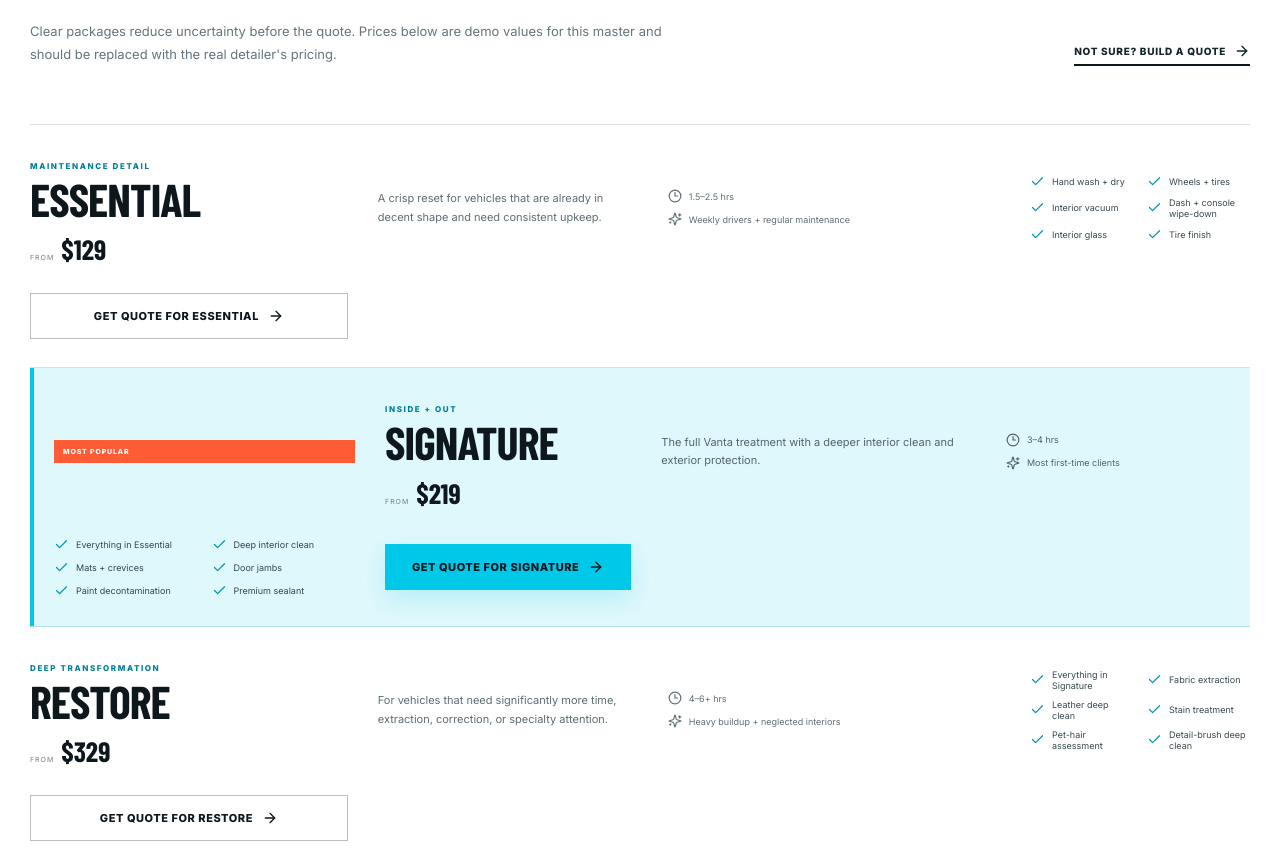
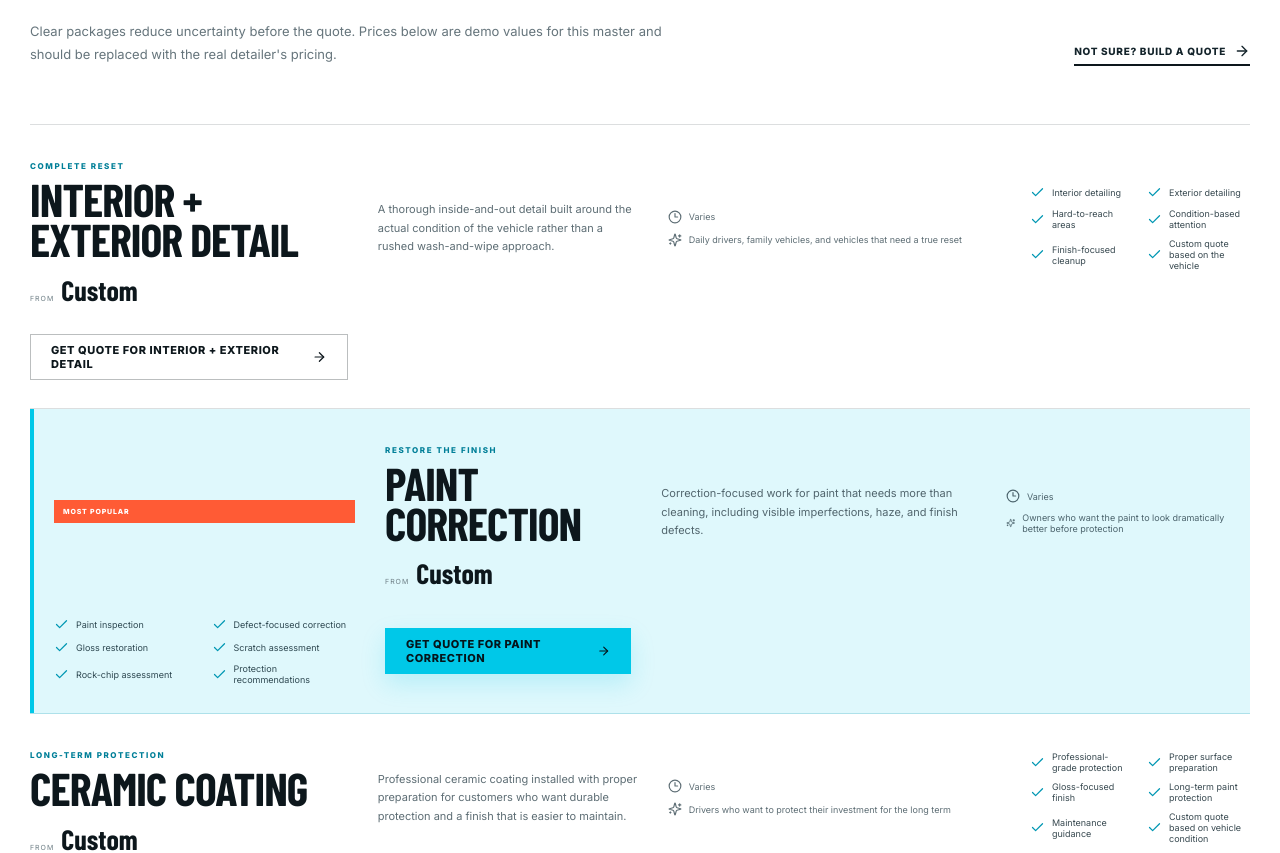
Before and after one commit to kstring00/service-template, a Next.js app: page / in a window 1280 px wide. Shown: the part 1145-1998 px from the top of the page. Built offline with nearby package versions, Linux system fonts and the light colour scheme; a web font is replaced by a local one.

Commit message:
Replace demo detailing data with verified Perfexxion content

```diff
--- a/data/site.ts
+++ b/data/site.ts
@@ -2,44 +2,38 @@ import type { AddOn, BeforeAfter, DetailPackage, FAQ, GalleryItem, NeedMatch, Re
 
 export const packages: DetailPackage[] = [
   {
-    id: "essential",
-    name: "Essential",
-    tagline: "Maintenance Detail",
-    description: "A crisp reset for vehicles that are already in decent shape and need consistent upkeep.",
-    startingPrice: "$129",
-    duration: "1.5–2.5 hrs",
-    idealFor: "Weekly drivers + regular maintenance",
-    features: ["Hand wash + dry", "Wheels + tires", "Interior vacuum", "Dash + console wipe-down", "Interior glass", "Tire finish"]
+    id: "full-detail",
+    name: "Interior + Exterior Detail",
+    tagline: "COMPLETE RESET",
+    description: "A thorough inside-and-out detail built around the actual condition of the vehicle rather than a rushed wash-and-wipe approach.",
+    idealFor: "Daily drivers, family vehicles, and vehicles that need a true reset",
+    features: ["Interior detailing", "Exterior detailing", "Hard-to-reach areas", "Condition-based attention", "Finish-focused cleanup", "Custom quote based on the vehicle"]
   },
   {
-    id: "signature",
-    name: "Signature",
-    tagline: "Inside + Out",
-    description: "The full Vanta treatment with a deeper interior clean and exterior protection.",
-    startingPrice: "$219",
-    duration: "3–4 hrs",
+    id: "paint-correction",
+    name: "Paint Correction",
+    tagline: "RESTORE THE FINISH",
+    description: "Correction-focused work for paint that needs more than cleaning, including visible imperfections, haze, and finish defects.",
     featured: true,
-    idealFor: "Most first-time clients",
-    features: ["Everything in Essential", "Deep interior clean", "Mats + crevices", "Door jambs", "Paint decontamination", "Premium sealant"]
+    idealFor: "Owners who want the paint to look dramatically better before protection",
+    features: ["Paint inspection", "Defect-focused correction", "Gloss restoration", "Scratch assessment", "Rock-chip assessment", "Protection recommendations"]
   },
   {
-    id: "restore",
-    name: "Restore",
-    tagline: "Deep Transformation",
-    description: "For vehicles that need significantly more time, extraction, correction, or specialty attention.",
-    startingPrice: "$329",
-    duration: "4–6+ hrs",
-    idealFor: "Heavy buildup + neglected interiors",
-    features: ["Everything in Signature", "Fabric extraction", "Leather deep clean", "Stain treatment", "Pet-hair assessment", "Detail-brush deep clean"]
+    id: "ceramic",
+    name: "Ceramic Coating",
+    tagline: "LONG-TERM PROTECTION",
+    description: "Professional ceramic coating installed with proper preparation for customers who want durable protection and a finish that is easier to maintain.",
+    idealFor: "Drivers who want to protect their investment for the long term",
+    features: ["Professional-grade protection", "Proper surface preparation", "Gloss-focused finish", "Long-term paint protection", "Maintenance guidance", "Custom quote based on vehicle condition"]
   }
 ];
 
 export const needMatches: NeedMatch[] = [
-  { prompt: "Just needs maintenance", recommendation: "Essential", detail: "Fast, polished upkeep without overbuying.", targetId: "essential" },
-  { prompt: "Interior is getting rough", recommendation: "Restore", detail: "More time for buildup, stains, mats, and crevices.", targetId: "restore" },
-  { prompt: "I want the whole vehicle transformed", recommendation: "Signature", detail: "Our most balanced inside-and-out reset.", targetId: "signature" },
-  { prompt: "Paint has swirls or haze", recommendation: "Paint Correction", detail: "A focused route for gloss and defect reduction.", targetId: "paint-correction" },
-  { prompt: "I want long-term paint protection", recommendation: "Ceramic Coating", detail: "Protection-focused service after proper prep.", targetId: "ceramic" }
+  { prompt: "My whole vehicle needs a reset", recommendation: "Interior + Exterior Detail", detail: "Start with a complete detail and let the vehicle's condition determine the level of attention.", targetId: "full-detail" },
+  { prompt: "My interior has years of buildup", recommendation: "Interior + Exterior Detail", detail: "Perfexxion reviews repeatedly highlight deep, time-intensive interior transformations.", targetId: "full-detail" },
+  { prompt: "My paint has swirls, haze, or defects", recommendation: "Paint Correction", detail: "A correction-focused path for restoring clarity and gloss before protection.", targetId: "paint-correction" },
+  { prompt: "I want long-term paint protection", recommendation: "Ceramic Coating", detail: "A professionally prepared coating path designed around protection, not a quick temporary shine.", targetId: "ceramic" },
+  { prompt: "I have chrome that needs attention", recommendation: "Chrome Polishing", detail: "Chrome polishing is one of Perfexxion's publicly listed specialty services.", targetId: "chrome-polishing" }
 ];
 
 export const services: Service[] = [
@@ -47,76 +41,70 @@ export const services: Service[] = [
     id: "ceramic",
     name: "Ceramic Coating",
     eyebrow: "PROTECTION",
-    description: "A premium protection path for easier maintenance, deeper gloss, and longer-lasting surface performance.",
-    startingPrice: "$699",
+    description: "Professionally installed ceramic protection with the preparation needed for a durable, high-gloss result.",
     image: "https://images.unsplash.com/photo-1503736334956-4c8f8e92946d?auto=format&fit=crop&w=1200&q=85"
   },
   {
     id: "paint-correction",
     name: "Paint Correction",
-    eyebrow: "GLOSS",
-    description: "Machine-polishing options for visible swirls, haze, oxidation, and tired-looking paint.",
-    startingPrice: "$449",
+    eyebrow: "RESTORATION",
+    description: "Finish correction for visible paint defects, swirls, haze, and imperfections that a standard detail cannot address.",
     image: "https://images.unsplash.com/photo-1494976388531-d1058494cdd8?auto=format&fit=crop&w=1200&q=85"
   },
   {
-    id: "interior",
-    name: "Interior Reset",
-    eyebrow: "DEEP CLEAN",
-    description: "Focused interior cleaning for high-touch surfaces, seats, carpets, mats, vents, and hard-to-reach areas.",
-    startingPrice: "$179",
-    image: "https://images.unsplash.com/photo-1503376780353-7e6692767b70?auto=format&fit=crop&w=1200&q=85"
+    id: "chrome-polishing",
+    name: "Chrome Polishing",
+    eyebrow: "DETAIL WORK",
+    description: "Focused polishing for chrome surfaces when the details need the same level of attention as the rest of the vehicle.",
+    image: "https://images.unsplash.com/photo-1542282088-72c9c27ed0cd?auto=format&fit=crop&w=1200&q=85"
   }
 ];
 
 export const addOns: AddOn[] = [
-  { name: "Pet Hair Removal", description: "Added time for embedded fur in carpet, mats, and fabric.", startingPrice: "$40" },
-  { name: "Engine Bay Detail", description: "Careful cosmetic clean and dressing of visible engine-bay surfaces.", startingPrice: "$55" },
-  { name: "Headlight Restoration", description: "Clarity-focused correction for oxidized exterior lenses.", startingPrice: "$75" },
-  { name: "Odor Treatment", description: "Targeted deodorizing after the source has been identified and cleaned.", startingPrice: "$45" }
+  { name: "Scratch Assessment", description: "Have visible scratches evaluated as part of the quote so the right correction approach can be discussed." },
+  { name: "Rock-Chip Attention", description: "Perfexxion publicly lists rock-chip work among the finish issues it can address." },
+  { name: "Deep Interior Attention", description: "For neglected interiors, stains, family vehicles, and hard-to-reach areas that need more time." },
+  { name: "Chrome Polishing", description: "Specialty polishing for chrome surfaces that need restoration and finishing attention." }
 ];
 
+/** Temporary editorial placeholders. Replace with Perfexxion's own before/after photos in the next pass. */
 export const beforeAfter: BeforeAfter[] = [
   {
     id: "paint",
     category: "Paint Correction",
-    title: "From flat to reflective.",
-    description: "A concept example of the transformation-focused proof this master is designed to showcase.",
+    title: "The proof should be visible.",
+    description: "Temporary imagery for the private preview. Perfexxion's real transformation photos will replace this in the next pass.",
     before: "https://images.unsplash.com/photo-1519641471654-76ce0107ad1b?auto=format&fit=crop&w=1400&q=80",
     after: "https://images.unsplash.com/photo-1504215680853-026ed2a45def?auto=format&fit=crop&w=1400&q=90"
   }
 ];
 
+/** Temporary editorial placeholders. Replace with Perfexxion's own photos next. */
 export const gallery: GalleryItem[] = [
-  { id: "g1", src: "https://images.unsplash.com/photo-1492144534655-ae79c964c9d7?auto=format&fit=crop&w=1400&q=85", alt: "Dark performance car with polished paint", category: "Exterior", caption: "Deep gloss" },
-  { id: "g2", src: "https://images.unsplash.com/photo-1553440569-bcc63803a83d?auto=format&fit=crop&w=1000&q=85", alt: "Premium vehicle interior", category: "Interior", caption: "Cabin reset" },
-  { id: "g3", src: "https://images.unsplash.com/photo-1542282088-72c9c27ed0cd?auto=format&fit=crop&w=1000&q=85", alt: "Detailed sports car wheel and body", category: "Wheels", caption: "Finished details" },
-  { id: "g4", src: "https://images.unsplash.com/photo-1555215695-3004980ad54e?auto=format&fit=crop&w=1200&q=85", alt: "Clean luxury vehicle", category: "Premium", caption: "Protection ready" }
+  { id: "g1", src: "https://images.unsplash.com/photo-1492144534655-ae79c964c9d7?auto=format&fit=crop&w=1400&q=85", alt: "Temporary performance car placeholder", category: "Exterior", caption: "Perfexxion photos coming next" },
+  { id: "g2", src: "https://images.unsplash.com/photo-1553440569-bcc63803a83d?auto=format&fit=crop&w=1000&q=85", alt: "Temporary vehicle interior placeholder", category: "Interior", caption: "Deep-clean proof" },
+  { id: "g3", src: "https://images.unsplash.com/photo-1542282088-72c9c27ed0cd?auto=format&fit=crop&w=1000&q=85", alt: "Temporary wheel and body placeholder", category: "Finish", caption: "Detail-level attention" },
+  { id: "g4", src: "https://images.unsplash.com/photo-1555215695-3004980ad54e?auto=format&fit=crop&w=1200&q=85", alt: "Temporary clean vehicle placeholder", category: "Protection", caption: "Ceramic-ready finish" }
 ];
 
 export const serviceAreas: ServiceArea[] = [
-  { city: "Sugar Land", state: "TX", notes: "Core service area" },
-  { city: "Missouri City", state: "TX", notes: "Core service area" },
-  { city: "Stafford", state: "TX", notes: "Core service area" },
-  { city: "Pearland", state: "TX", notes: "Availability varies by day" },
-  { city: "Richmond", state: "TX", notes: "Availability varies by day" },
-  { city: "Southwest Houston", state: "TX", notes: "ZIP-code confirmation recommended" }
+  { city: "League City", state: "TX", notes: "Publicly verified home market" }
 ];
 
-export const reviewThemes = ["On-time arrival", "Professional", "Convenient", "Great communication", "Showroom finish"];
+export const reviewThemes = ["Meticulous attention", "Professional", "Fair value", "Deep transformations", "Responsive"];
 
 export const reviews: Review[] = [
-  { id: "r1", name: "Demo Customer", rating: 5, quote: "The kind of review that should go here: specific, believable, and focused on the actual customer experience.", detail: "PLACEHOLDER REVIEW — REPLACE FOR CLIENT" },
-  { id: "r2", name: "Demo Customer", rating: 5, quote: "Use verified Google review content here when tailoring this master for a real detailing business.", detail: "PLACEHOLDER REVIEW — REPLACE FOR CLIENT" }
+  { id: "r1", name: "Verified local customer", rating: 5, quote: "Our car hasn't looked this good since it was new.", detail: "Public customer review" },
+  { id: "r2", name: "Verified local customer", rating: 5, quote: "It feels brand new.", detail: "Public customer review" }
 ];
 
 export const faqs: FAQ[] = [
-  { question: "Do you come to my house?", answer: "Yes. This demo is configured as a mobile service. For a real client, update this answer to match the business's actual service model." },
-  { question: "Do I need to provide water or electricity?", answer: "The demo config says the team brings water and power. Confirm this with the real business before publishing." },
-  { question: "How long does detailing take?", answer: "Timing depends on vehicle size, condition, and package. The package cards give a useful starting range rather than promising an exact finish time." },
-  { question: "What happens if it rains?", answer: "Weather policies vary by operator. Replace this answer with the detailer's actual rescheduling or covered-workspace policy." },
-  { question: "Do you work on trucks and SUVs?", answer: "This template supports vehicle-size pricing and notes. Configure the real operator's vehicle restrictions and surcharges before launch." },
-  { question: "Do you remove pet hair and stains?", answer: "Specialty cleanup can require added time and pricing. Use the add-ons section to make that expectation clear before the quote." },
-  { question: "What's the difference between detailing and a car wash?", answer: "Detailing is a more thorough, hands-on service focused on cleaning, restoration, and protection rather than a quick exterior wash." },
-  { question: "How far do you travel?", answer: "Check the service-area section or text your ZIP code. The real client site should list only verified areas they actually serve." }
+  { question: "Is Perfexxion mobile?", answer: "Yes. Perfexxion Mobile Detailing is publicly listed as a mobile detailing business based in League City, Texas." },
+  { question: "What services do you offer?", answer: "Public listings identify interior and exterior detailing, paint correction, ceramic coating, and chrome polishing as core services. If you have a specific issue, text or call and describe the vehicle." },
+  { question: "How much does a detail cost?", answer: "Public sources do not list a fixed menu of current prices, so this preview intentionally does not invent one. Pricing should be confirmed directly based on the vehicle, its condition, and the work requested." },
+  { question: "Can you work on a heavily neglected interior?", answer: "Customer reviews repeatedly describe deep interior transformations on older and heavily used vehicles, including hard-to-reach areas. Send the vehicle condition when requesting a quote." },
+  { question: "Do you offer paint correction?", answer: "Yes. Paint correction is one of Perfexxion's publicly listed specialty services for paint that needs more than a standard detail." },
+  { question: "Do you install ceramic coating?", answer: "Yes. Ceramic coating is publicly listed as a specialty service, with an emphasis on professional preparation and long-term protection." },
+  { question: "What areas do you serve?", answer: "League City is the publicly verified home market. Text your ZIP code to confirm availability outside League City before scheduling." },
+  { question: "How do I get started?", answer: "Use the quote builder on this page or call/text Perfexxion at (409) 877-8754 with your vehicle type, condition, and the result you want." }
 ];
```
